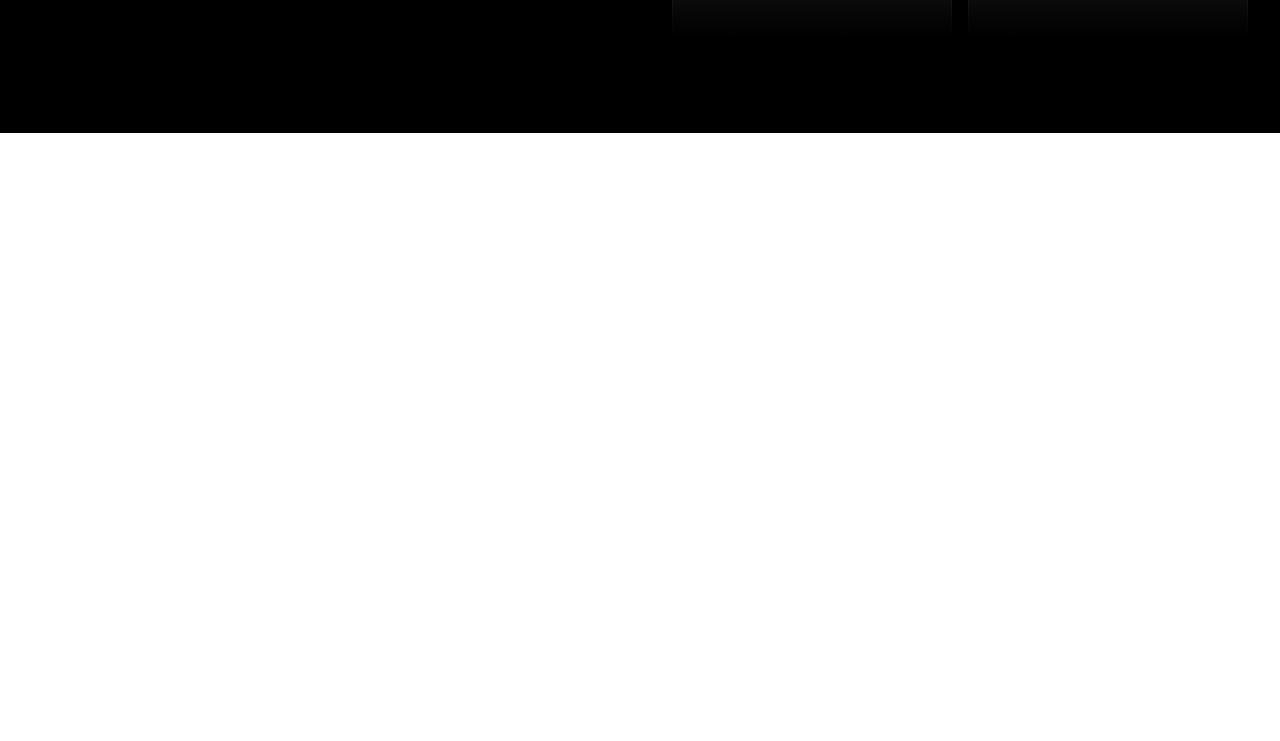
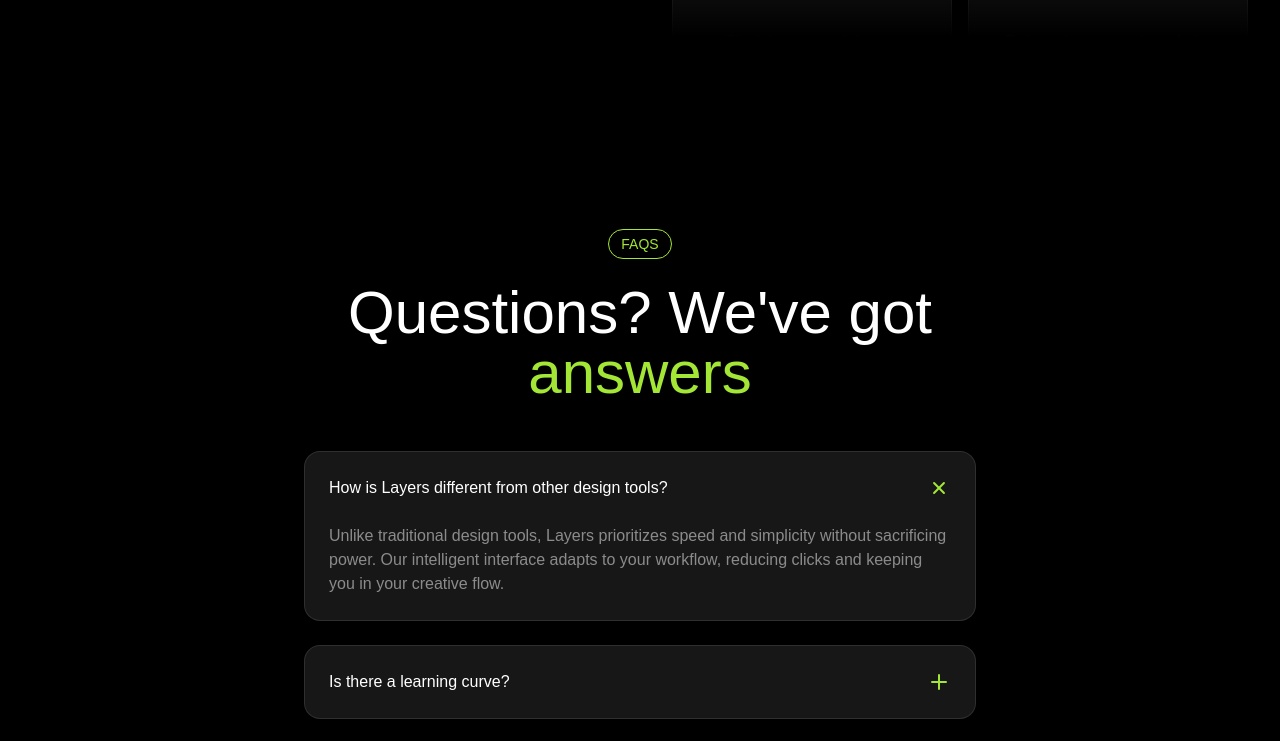
Before and after one commit to adriamarti/sherpa-community-manager, a Next.js app: page / in a window 1280 px wide. Shown: the part 3565-4306 px from the top of the page. Before the commit the page ends 3698 px from the top, so only its background shows below. Built offline with nearby package versions, Linux system fonts and the light colour scheme.

Commit message:
feat: faqs section

```diff
--- a/app/(root)/page.tsx
+++ b/app/(root)/page.tsx
@@ -5,6 +5,7 @@ import LogoTicker from '@/sections/LogoTicker';
 import Introduction from '@/sections/Introduction';
 import Features from '@/sections/Features';
 import Integrations from '@/sections/Integrations';
+import Faqs from '@/sections/Faqs';
 
 export default function RootPage() {
   return (
@@ -15,6 +16,7 @@ export default function RootPage() {
       <Introduction />
       <Features />
       <Integrations />
+      <Faqs />
     </>
   );
 }
--- a/sections/Faqs.tsx
+++ b/sections/Faqs.tsx
@@ -1,26 +1,86 @@
+// Components
+import SectionTag from '@/components/marketing/SectionTag';
+import { twMerge } from 'tailwind-merge';
+
 const faqs = [
   {
-        question: "How is Layers different from other design tools?",
-        answer: "Unlike traditional design tools, Layers prioritizes speed and simplicity without sacrificing power. Our intelligent interface adapts to your workflow, reducing clicks and keeping you in your creative flow.",
+    question: 'How is Layers different from other design tools?',
+    answer:
+      'Unlike traditional design tools, Layers prioritizes speed and simplicity without sacrificing power. Our intelligent interface adapts to your workflow, reducing clicks and keeping you in your creative flow.',
   },
   {
-        question: "Is there a learning curve?",
-        answer: "Layers is designed to feel intuitive from day one. Most designers are productive within hours, not weeks. We also provide interactive tutorials and comprehensive documentation to help you get started.",
+    question: 'Is there a learning curve?',
+    answer:
+      'Layers is designed to feel intuitive from day one. Most designers are productive within hours, not weeks. We also provide interactive tutorials and comprehensive documentation to help you get started.',
   },
   {
-        question: "How do you handle version control?",
-        answer: "Every change in Layers is automatically saved and versioned. You can review history, restore previous versions, and create named versions for important milestones.",
+    question: 'How do you handle version control?',
+    answer:
+      'Every change in Layers is automatically saved and versioned. You can review history, restore previous versions, and create named versions for important milestones.',
   },
   {
-        question: "Can I work offline?",
-        answer: "Yes! Layers includes a robust offline mode. Changes sync automatically when you're back online, so you can keep working anywhere.",
+    question: 'Can I work offline?',
+    answer:
+      "Yes! Layers includes a robust offline mode. Changes sync automatically when you're back online, so you can keep working anywhere.",
   },
   {
-        question: "How does Layers handle collaboration?",
-        answer: "Layers is built for collaboration. You can invite team members to your projects, share feedback, and work together in real-time.",
+    question: 'How does Layers handle collaboration?',
+    answer:
+      'Layers is built for collaboration. You can invite team members to your projects, share feedback, and work together in real-time.',
   },
 ];
 
 export default function Faqs() {
-    return <div>Faqs</div>;
+  const selectedIndex = 0;
+  return (
+    <section className='py-24 px-8'>
+      <div className='container'>
+        <div className='flex flex-col justify-center max-w-2xl'>
+          <SectionTag>Faqs</SectionTag>
+          <h2 className='text-6xl font-medium text-center mt-6 text-white'>
+            Questions? We&apos;ve got{' '}
+            <span className='text-lime-400'>answers</span>
+          </h2>
+          <div className='mt-12 flex flex-col gap-6'>
+            {faqs.map(({ question, answer }, index) => (
+              <div
+                key={question}
+                className='bg-neutral-900 rounded-2xl border border-white/10 p-6'
+              >
+                <div className='flex justify-between items-center gap-3'>
+                  <h3 className='font-medium text-white'>{question}</h3>
+                  <svg
+                    xmlns='http://www.w3.org/2000/svg'
+                    width='24'
+                    height='24'
+                    viewBox='0 0 24 24'
+                    fill='none'
+                    stroke='currentColor'
+                    strokeWidth='2'
+                    strokeLinecap='round'
+                    strokeLinejoin='round'
+                    className={twMerge(
+                      'feather feather-plus text-lime-400 flex-shrink-0',
+                      selectedIndex === index && 'rotate-45'
+                    )}
+                  >
+                    <line x1='12' y1='5' x2='12' y2='19'></line>
+                    <line x1='5' y1='12' x2='19' y2='12'></line>
+                  </svg>
+                </div>
+                <div
+                  className={twMerge(
+                    'mt-6',
+                    selectedIndex !== index && 'hidden'
+                  )}
+                >
+                  <p className='text-white/50'>{answer}</p>
+                </div>
+              </div>
+            ))}
+          </div>
+        </div>
+      </div>
+    </section>
+  );
 }
--- a/sections/Features.tsx
+++ b/sections/Features.tsx
@@ -29,9 +29,9 @@ export default function Features() {
       <div className='container'>
         <div className='flex flex-col justify-center max-w-2xl'>
           <SectionTag>Features</SectionTag>
-          <h3 className='text-6xl font-medium text-center mt-6 text-white'>
+          <h2 className='text-6xl font-medium text-center mt-6 text-white'>
             Where power meets <span className='text-lime-400'>simplicity</span>
-          </h3>
+          </h2>
           <div className='mt-12 grid grid-cols-1 md:grid-cols-4 gap-8'>
             <FeatureCard
               title='Real-time data'
--- a/sections/Integrations.tsx
+++ b/sections/Integrations.tsx
@@ -50,10 +50,10 @@ export default function Integrations() {
         <div className='grid lg:grid-cols-2 items-center lg:gap-16'>
           <div>
             <SectionTag>Integrations</SectionTag>
-            <h3 className='text-6xl font-medium mt-6 text-white'>
+            <h2 className='text-6xl font-medium mt-6 text-white'>
               Where power meets{' '}
               <span className='text-lime-400'>simplicity</span>
-            </h3>
+            </h2>
             <p className='text-lg text-white/50 mt-4'>
               Seamlessly connect with your favorite tools and platforms. Our
               integrations make it easy to incorporate Layers into your existing
```
Lines whose indentation alone changed are shown as unchanged.
